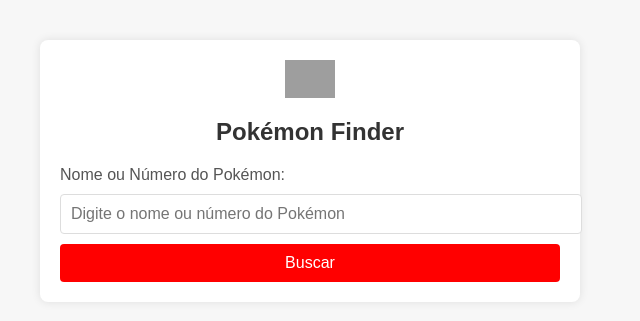
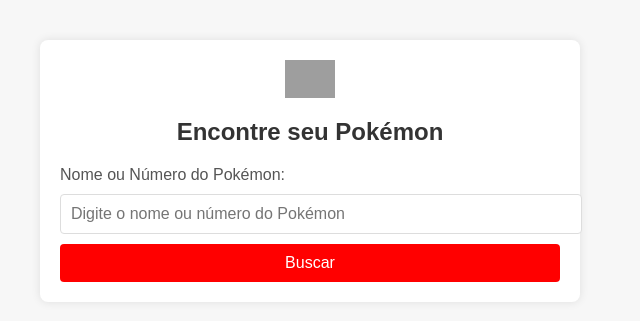
Before and after one commit to GiihCastro/aula15-api-pokemon, a plain HTML site: page index.html in a window 1280 px wide. Shown: the part 229-550 px from the top of the page, without its empty margins (330-970 px from the left). Drawn offline with Linux system fonts and the light colour scheme; grey boxes are pictures that could not be loaded.

Commit message:
Update index.html

```diff
--- a/index.html
+++ b/index.html
@@ -3,13 +3,13 @@
 <head>
     <meta charset="UTF-8">
     <meta name="viewport" content="width=device-width, initial-scale=1.0">
-    <title>Pokémon Finder</title>
+    <title>Encontre seu Pokémon</title>
     <link rel="stylesheet" href="style.css">
 </head>
 <body>
     <div class="container">
         <img src="https://upload.wikimedia.org/wikipedia/commons/thumb/5/51/Pokebola-pokeball-png-0.png/640px-Pokebola-pokeball-png-0.png" alt="Pokebola">
-        <h1>Pokémon Finder</h1>
+        <h1>Encontre seu Pokémon</h1>
         <form id="pokemon-form">
             <label for="pokemon-input">Nome ou Número do Pokémon:</label>
             <input type="text" id="pokemon-input" placeholder="Digite o nome ou número do Pokémon">
```
